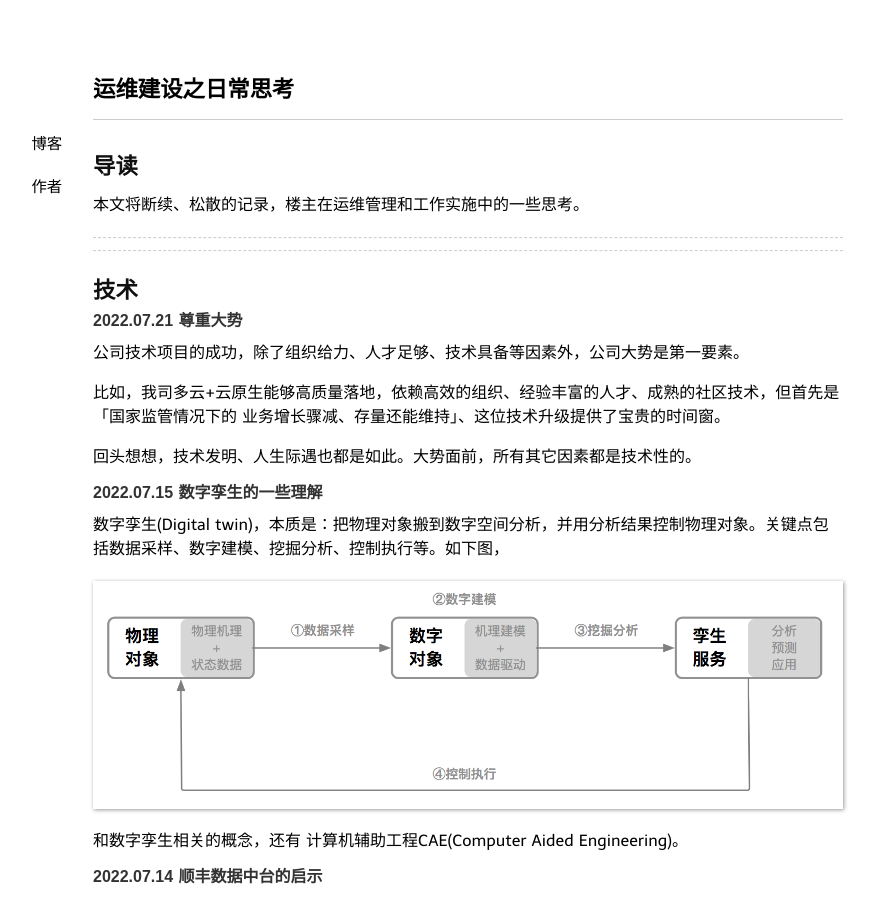
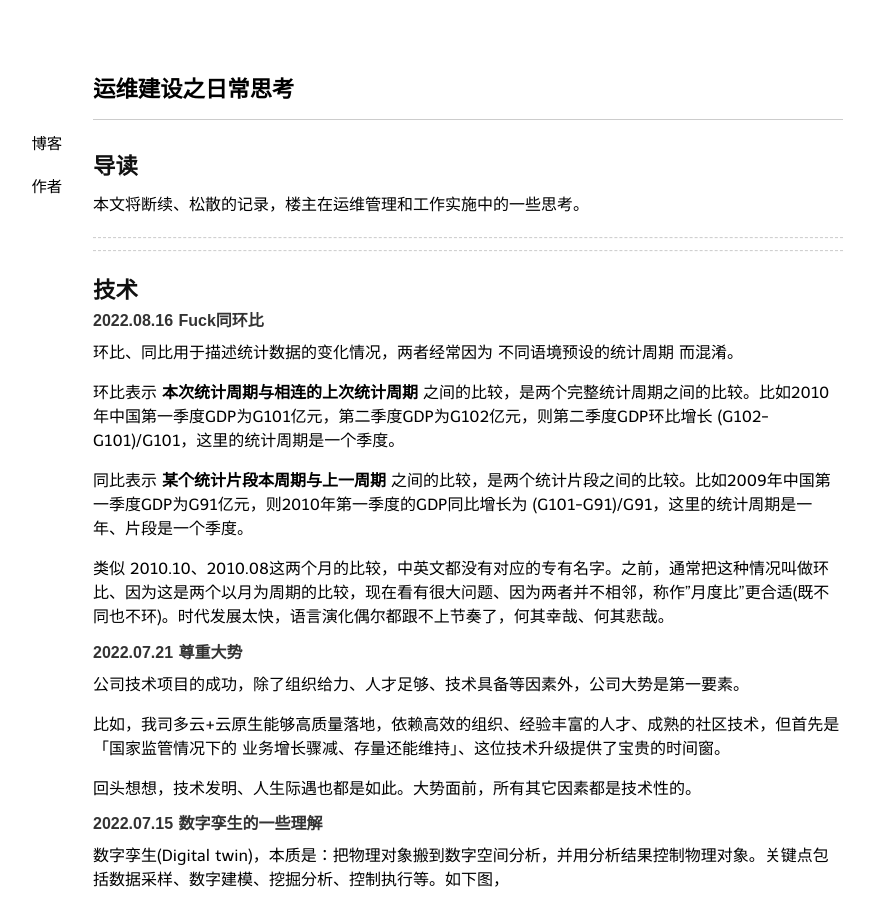
Before and after one commit to niean/niean.github.io, a Jekyll site: the page built from _posts/2020-03-15-op-tb.markdown, in a window 1280 px wide and 900 px high. Shown: the whole window, without its empty margins (172-1049 px from the left). Built offline with Jekyll 4.4.1, drawn with Linux system fonts in a browser that asks for light colours; comment, search, counter and statistics services are not loaded.

Commit message:
集中提交

```diff
--- a/_posts/2020-03-15-op-tb.markdown
+++ b/_posts/2020-03-15-op-tb.markdown
@@ -13,6 +13,16 @@ tags:
 ------------------------------------------------------------------------------------------------------------
 
 ## 技术
+#### 2022.08.16 Fuck同环比
+环比、同比用于描述统计数据的变化情况，两者经常因为 不同语境预设的统计周期 而混淆。
+
+环比表示 **本次统计周期与相连的上次统计周期** 之间的比较，是两个完整统计周期之间的比较。比如2010年中国第一季度GDP为G101亿元，第二季度GDP为G102亿元，则第二季度GDP环比增长 (G102-G101)/G101，这里的统计周期是一个季度。
+
+同比表示 **某个统计片段本周期与上一周期** 之间的比较，是两个统计片段之间的比较。比如2009年中国第一季度GDP为G91亿元，则2010年第一季度的GDP同比增长为 (G101-G91)/G91，这里的统计周期是一年、片段是一个季度。
+
+类似 2010.10、2010.08这两个月的比较，中英文都没有对应的专有名字。之前，通常把这种情况叫做环比、因为这是两个以月为周期的比较，现在看有很大问题、因为两者并不相邻，称作"月度比"更合适(既不同也不环)。时代发展太快，语言演化偶尔都跟不上节奏了，何其幸哉、何其悲哉。
+
+
 #### 2022.07.21 尊重大势
 公司技术项目的成功，除了组织给力、人才足够、技术具备等因素外，公司大势是第一要素。
 
```
Also changed, not shown: images/20201118/成本管理.graffle/image4.png (deleted), images/20201118/成本管理.graffle/image6.png (added), 2 other files.
